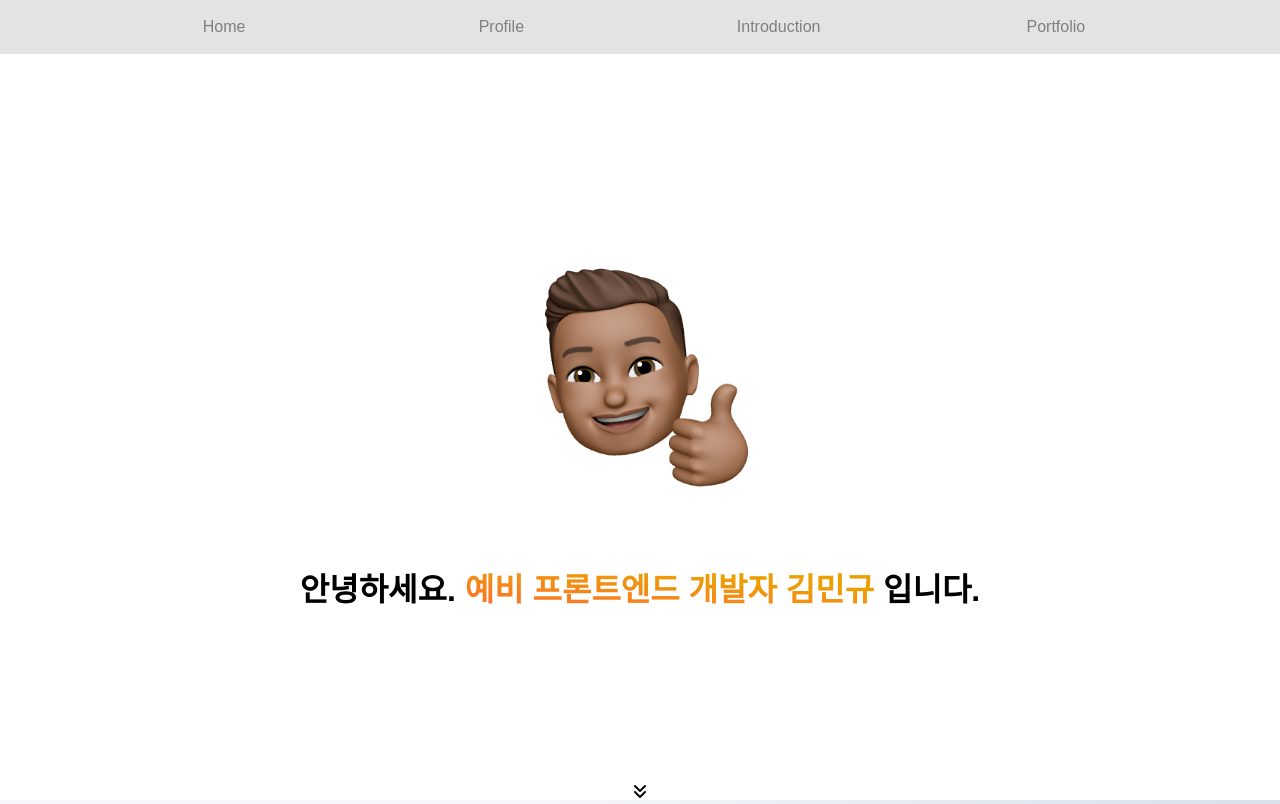
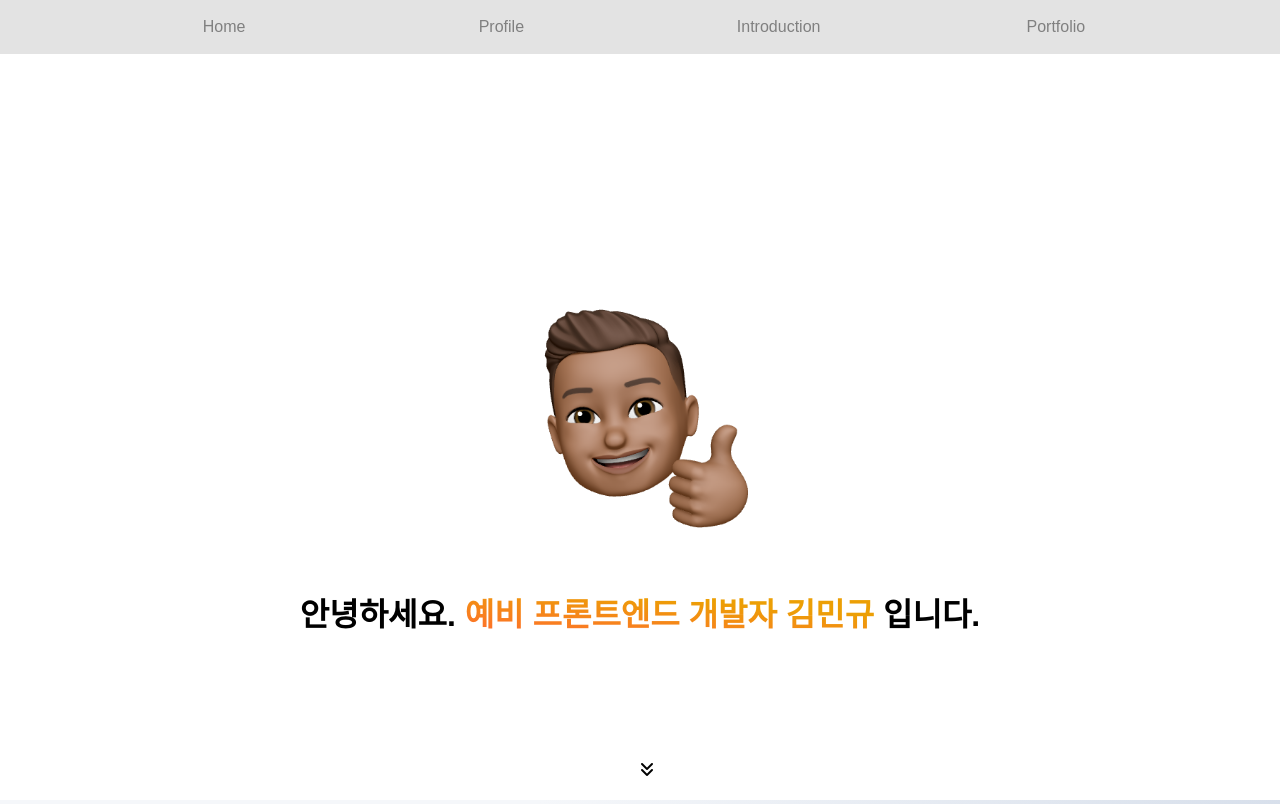
Before and after one commit to kimbigmin/portfolio-page, a plain HTML site: page public/index.html in a window 1280 px wide. Shown: the top 804 px of the page. Drawn offline with Linux system fonts and the light colour scheme; a web font is replaced by a local one.

Commit message:
[Design]: 메인페이지 위치 설정

```diff
--- a/public/index.html
+++ b/public/index.html
@@ -30,11 +30,10 @@
     <div id="main-intro">
         <h1><img src="./image/emoji.png" alt=emoji"/></h1>
         <h2>안녕하세요. <span>예비 프론트엔드 개발자 김민규</span> 입니다.</h2>
-        <div id="scroll-pointer">
-          <i class="fas fa-angle-double-down"></i>
-        </div>
     </div>
-
+    <div id="scroll-pointer">
+      <i class="fas fa-angle-double-down"></i>
+    </div>
   </header>
 
 
--- a/public/style.css
+++ b/public/style.css
@@ -104,7 +104,7 @@ header #main-intro {
   flex-direction: column;
   justify-content: center;
   align-items: center;
-  margin-top: 10rem;
+  transform: translateY(50%);
 }
 
 header #main-intro span {
@@ -114,8 +114,9 @@ header #main-intro span {
 }
 
 header #main-intro h2 {
-  margin-top: 2rem;
+  margin-top: 1rem;
   font-size: 2rem;
+  width: 75%;
 }
 
 header #main-intro img {
@@ -133,9 +134,10 @@ header #main-intro p {
 }
 
 header #scroll-pointer {
-  transform: translateY(100px);
+  position: absolute;
   text-align: center;
-  margin-top: 2rem;
+  left: 50%;
+  top: 90%;
   animation-name: changeHeight;
   animation-duration: 0.6s;
   animation-iteration-count: infinite;
```
